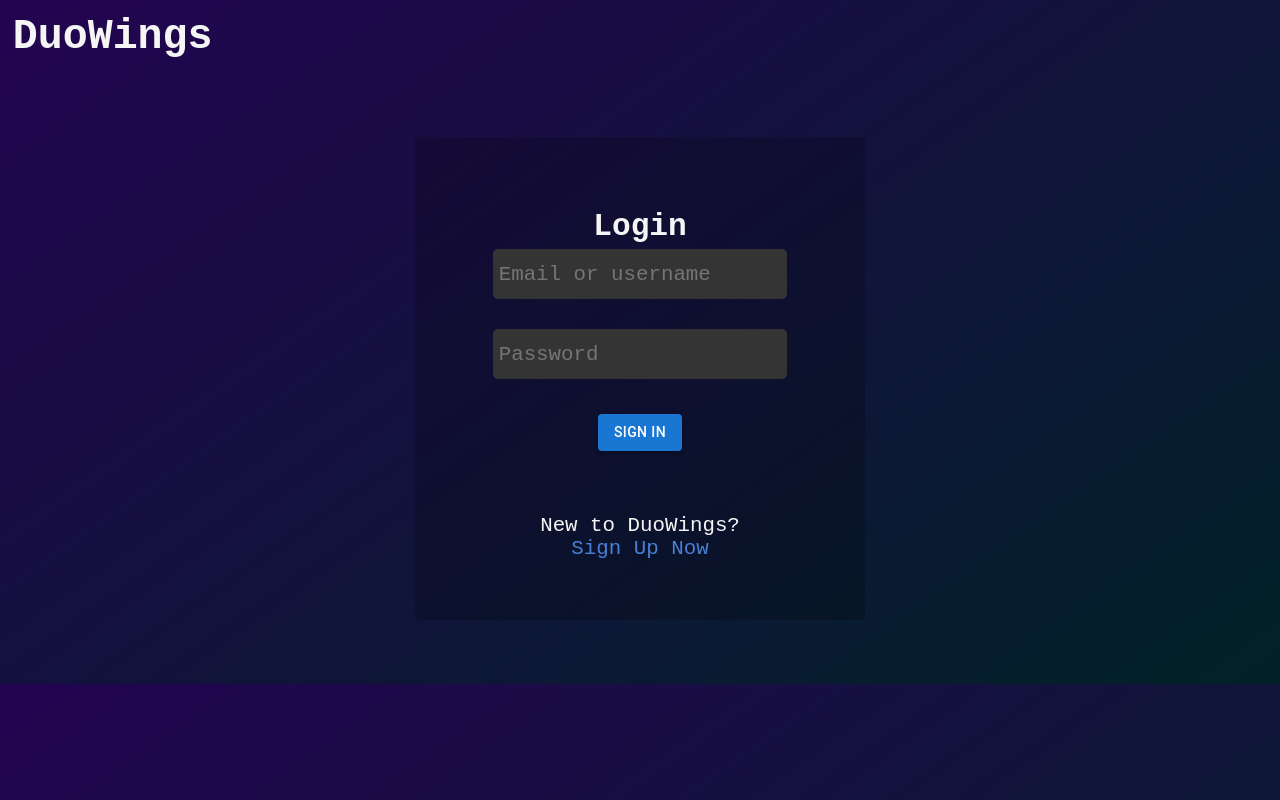
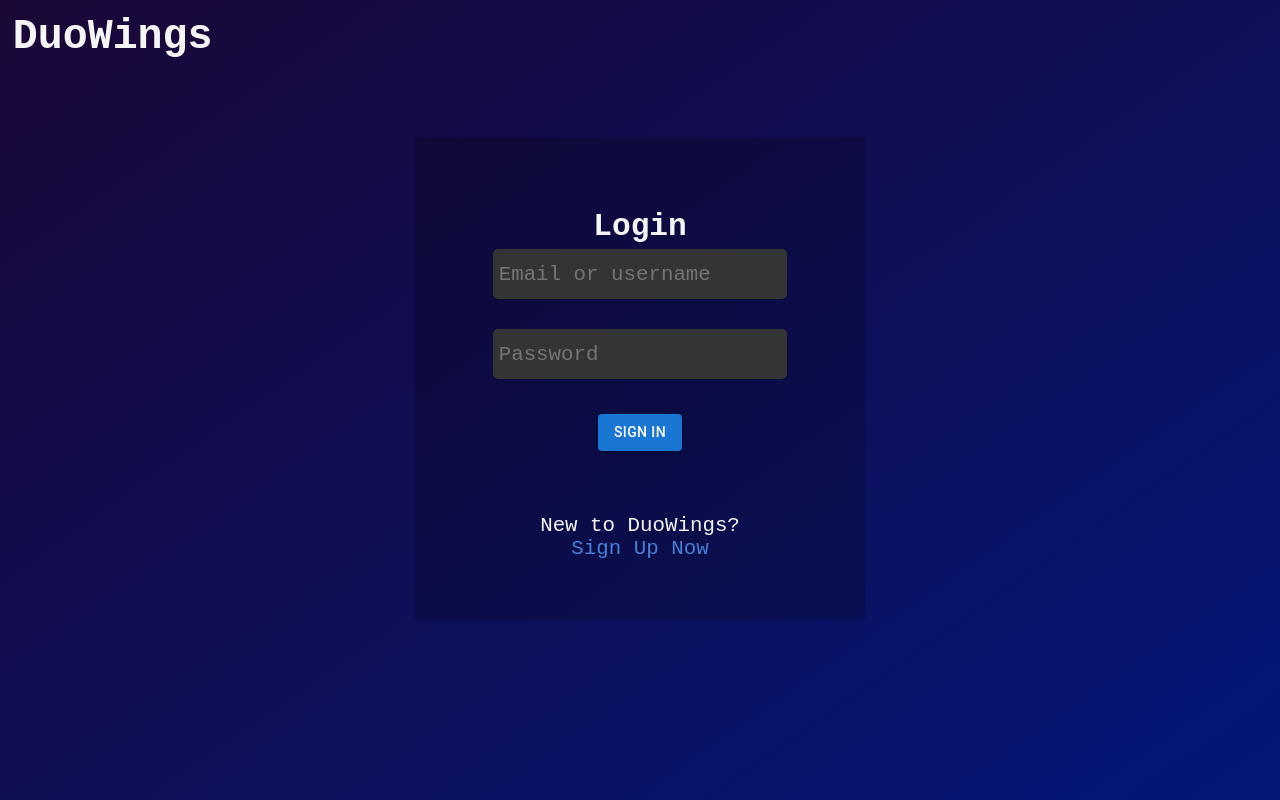
Before and after one commit to devingdaniels/DuoWings, a React (Vite) app in the folder frontend/: page /login in a window 1280 px wide. Built offline with nearby package versions, Linux system fonts and the light colour scheme; no server answers; a web font is replaced by a local one.

Commit message:
Fixed css background issue

```diff
--- a/frontend/src/App.css
+++ b/frontend/src/App.css
@@ -7,9 +7,11 @@
 body {
   font-family: 'Courier New', Courier, monospace;
   background-color: #0e536c;
-  background: linear-gradient(145deg, #230451, #012227); /* Gradient background for a cool effect */
+  background: linear-gradient(145deg, #1a0736, #031778); /* Gradient background for a cool effect */
   color: whitesmoke;
   font-size: 1.3rem;
+  min-height: 100vh;
+  margin: 0; /* Ensure no default margin interferes */
 }
 
 * {
@@ -26,7 +28,6 @@ a {
 /* ------------------------ LANDING PAGE ---------------------  */
 .landing-page {
   padding: 1% 2%;
-  height: 100vh;
 }
 
 .landing-page h1 {
@@ -56,6 +57,15 @@ a {
 }
 
 /* ------------------------ LOGIN AND REGISTER PAGE ------------------------ */
+
+.login-page-container{
+
+}
+
+.register-page-container{
+
+}
+
 .auth-site-title {
   padding: 1%;
   cursor: pointer;
@@ -140,7 +150,7 @@ a {
   align-items: center;
   padding: 1% 5%;
   background-color: #0e536c;
-  background: linear-gradient(145deg, #03243e, #2a229e); /* Gradient background for a cool effect */
+  background: linear-gradient(145deg, #03243e, #0f0c3a); /* This ensures that the body is at least as tall as the viewport but can grow taller if needed.*/
   color: white;
 }
 
@@ -243,7 +253,6 @@ a {
 
 .all-decks-page-container {
   width: 100%;
-  height: 100vh;
 
 }
 
@@ -335,7 +344,6 @@ a {
 /* ------------------------ STATS PAGE CONTAINER ------------------------  */
 .stats-page-container {
   width: 100%;
-  height: 100vh;
 }
 
 /* ------------------------ CREATE DECK MODAL (Modal component w/form)------------------------  */
@@ -396,7 +404,6 @@ a {
   flex-direction: column;
   align-items: center;
   width: 100%;
-  height: 100vh;
 }
 
 .deck-page-deck-header {
--- a/frontend/src/pages/auth/login/LoginPage.tsx
+++ b/frontend/src/pages/auth/login/LoginPage.tsx
@@ -5,12 +5,12 @@ import { useNavigate } from "react-router-dom";
 const LoginPage: React.FC = () => {
   const navigate = useNavigate();
   return (
-    <>
+    <div className="login-page-container">
       <h1 className="auth-site-title" onClick={() => navigate("/")}>
         DuoWings
       </h1>
       <LoginInForm />
-    </>
+    </div>
   );
 };
 
--- a/frontend/src/pages/auth/register/RegisterPage.tsx
+++ b/frontend/src/pages/auth/register/RegisterPage.tsx
@@ -6,13 +6,13 @@ import GetUserDemographics from "./GetUserDemographics"; //! Delete this later a
 const RegisterPage: React.FC = () => {
   const navigate = useNavigate();
   return (
-    <>
+    <div className="register-page-container">
       <h1 className="auth-site-title" onClick={() => navigate("/")}>
         DuoWings
       </h1>
       <RegisterForm />
       <GetUserDemographics />
-    </>
+    </div>
   );
 };
 
```
Also changed, not shown: 2 other files (tests, documents, lock files or other folders).
